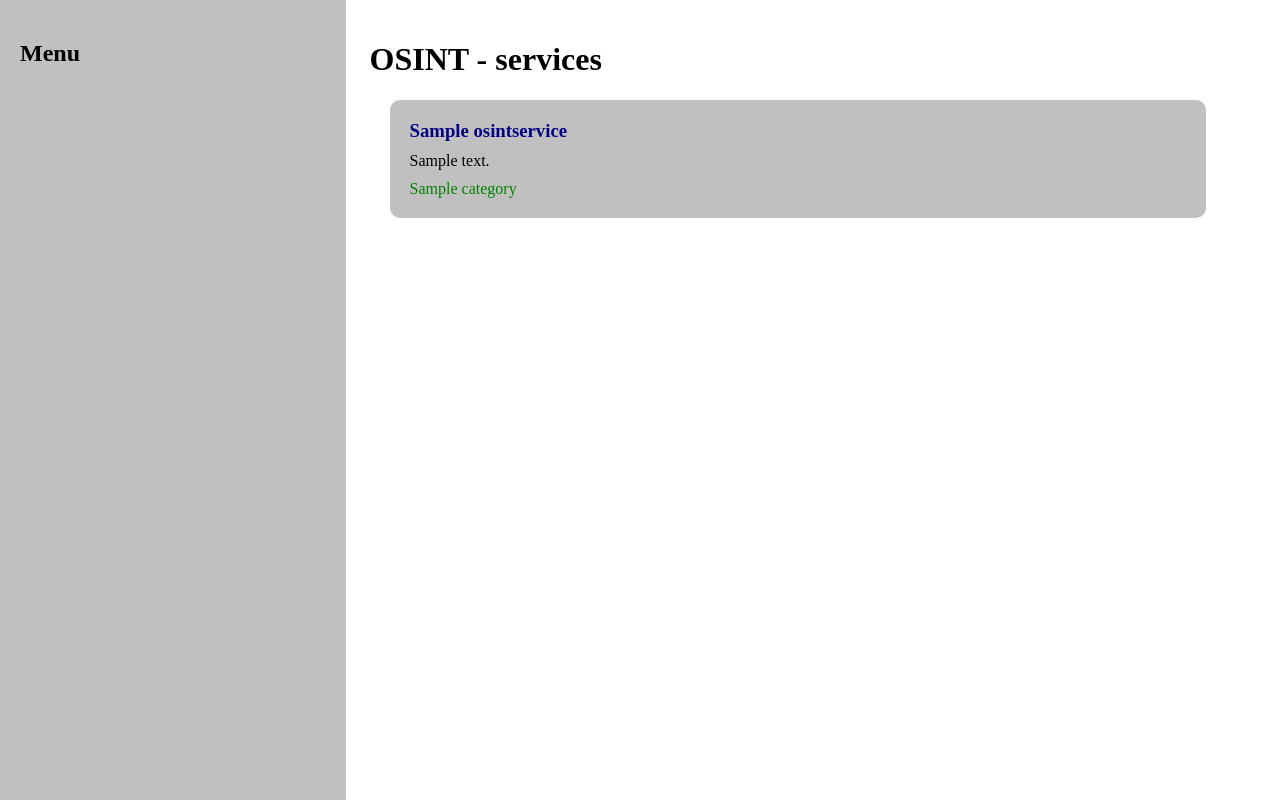
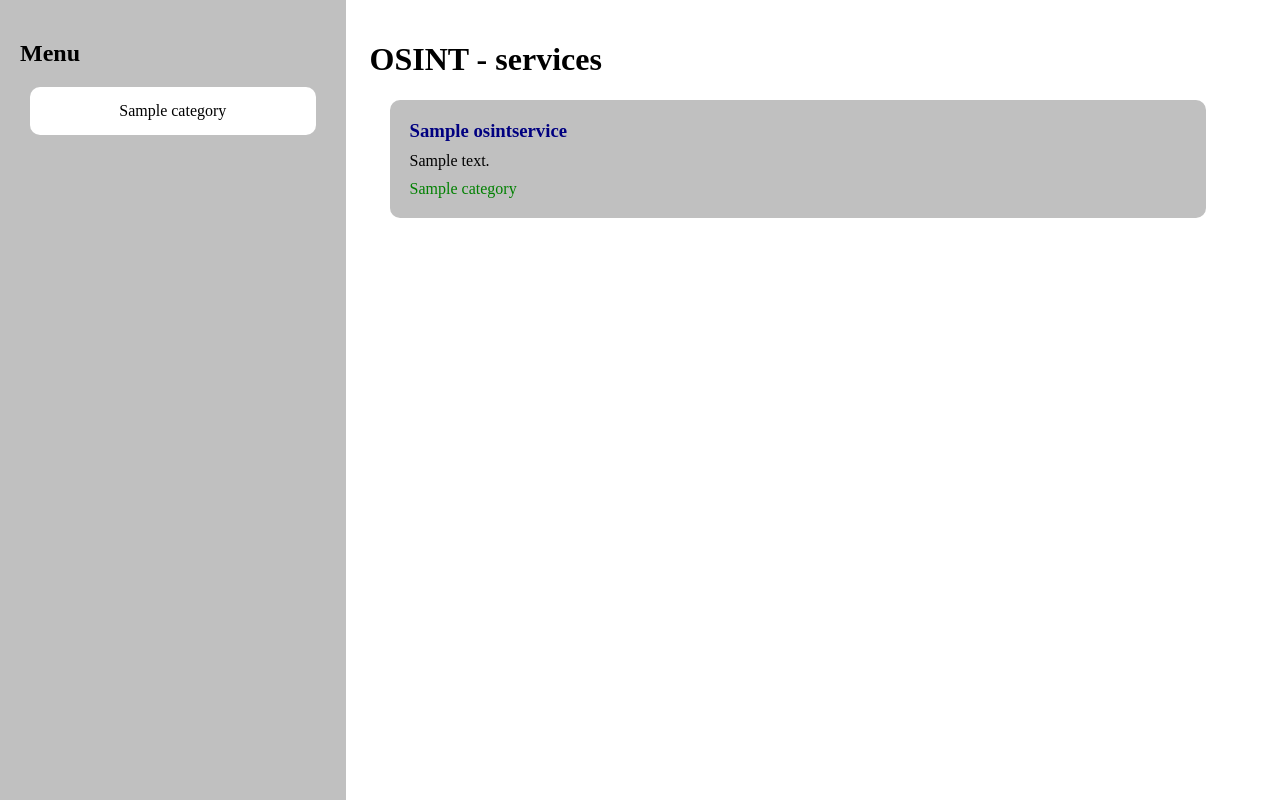
Before and after one commit to StrictUser/pet-django-project, a Django app: page /osint/ in a window 1280 px wide. Run offline with Django 3.2, Linux system fonts and the light colour scheme; tables that the repository leaves empty hold one stand-in row (values such as "Sample post").

Commit message:
Added menu items with the links to each category/service.

```diff
--- a/django_proj/mysite/osint/models.py
+++ b/django_proj/mysite/osint/models.py
@@ -9,6 +9,7 @@ class Category(models.Model):
     description = models.TextField("Short description of the category")
     url = models.SlugField(max_length=200, unique=True)
     img = models.ImageField("Image for category", upload_to="mages/")
+    objects = models.Manager()
 
     def __str__(self):
         return self.name
@@ -29,7 +30,7 @@ class OsintServices(models.Model):
                                  on_delete=models.SET_NULL,
                                  null=True)
 
-    objects=models.Manager()
+    objects = models.Manager()
 
     def __str__(self):
         return self.name
--- a/django_proj/mysite/osint/static/osint/main.css
+++ b/django_proj/mysite/osint/static/osint/main.css
@@ -45,3 +45,14 @@ html, body
     color: green;
     margin-top: 10px;
 }
+.mainmenu
+{
+    text-decoration: none;
+    color: black;
+    display: block;
+    background: white;
+    border-radius: 10px;
+    margin: 10px;
+    padding: 15px;
+    text-align: center;
+}
--- a/django_proj/mysite/osint/templates/osint/base.html
+++ b/django_proj/mysite/osint/templates/osint/base.html
@@ -12,6 +12,7 @@
     <body>
         <div id="sidebar">
             <h2>Menu</h2>
+            {% block menu %}{% endblock %}
         </div>
         <div id="content">
             {% block content %} {% endblock %}
--- a/django_proj/mysite/osint/templates/osint/post/main.html
+++ b/django_proj/mysite/osint/templates/osint/post/main.html
@@ -25,3 +25,13 @@
     {% endfor %}
 
 {% endblock %}
+
+{% block menu %}
+
+    {% for item in menu %}
+        <a href="/osint/{{ item.url }}/" class="mainmenu">
+            {{ item.name }}
+        </a>
+    {% endfor %}
+
+{% endblock %}
--- a/django_proj/mysite/osint/urls.py
+++ b/django_proj/mysite/osint/urls.py
@@ -2,4 +2,7 @@ from django.urls import path
 from . import views
 
 app_name = 'osint'
-urlpatterns = [path('', views.post_list, name='post_list')]
+urlpatterns = [
+    path('', views.post_list, name='post_list'),
+    path('<slug:url>/', views.post_category, name='post_category')
+]
--- a/django_proj/mysite/osint/views.py
+++ b/django_proj/mysite/osint/views.py
@@ -1,9 +1,23 @@
 from django.shortcuts import render
 from .models import OsintServices
+from .models import Category
 
 # Create your views here.
 
 
 def post_list(request):
     posts = OsintServices.objects.all()
-    return render(request, 'osint/post/main.html', {'posts': posts})
+    menu = Category.objects.all()
+    return render(request, 'osint/post/main.html', {
+        'posts': posts,
+        "menu": menu,
+    })
+
+
+def post_category(request, url):
+    posts = OsintServices.objects.filter(category__url=url)
+    menu = Category.objects.all()
+    return render(request, 'osint/post/main.html', {
+        'posts': posts,
+        "menu": menu,
+    })
```
